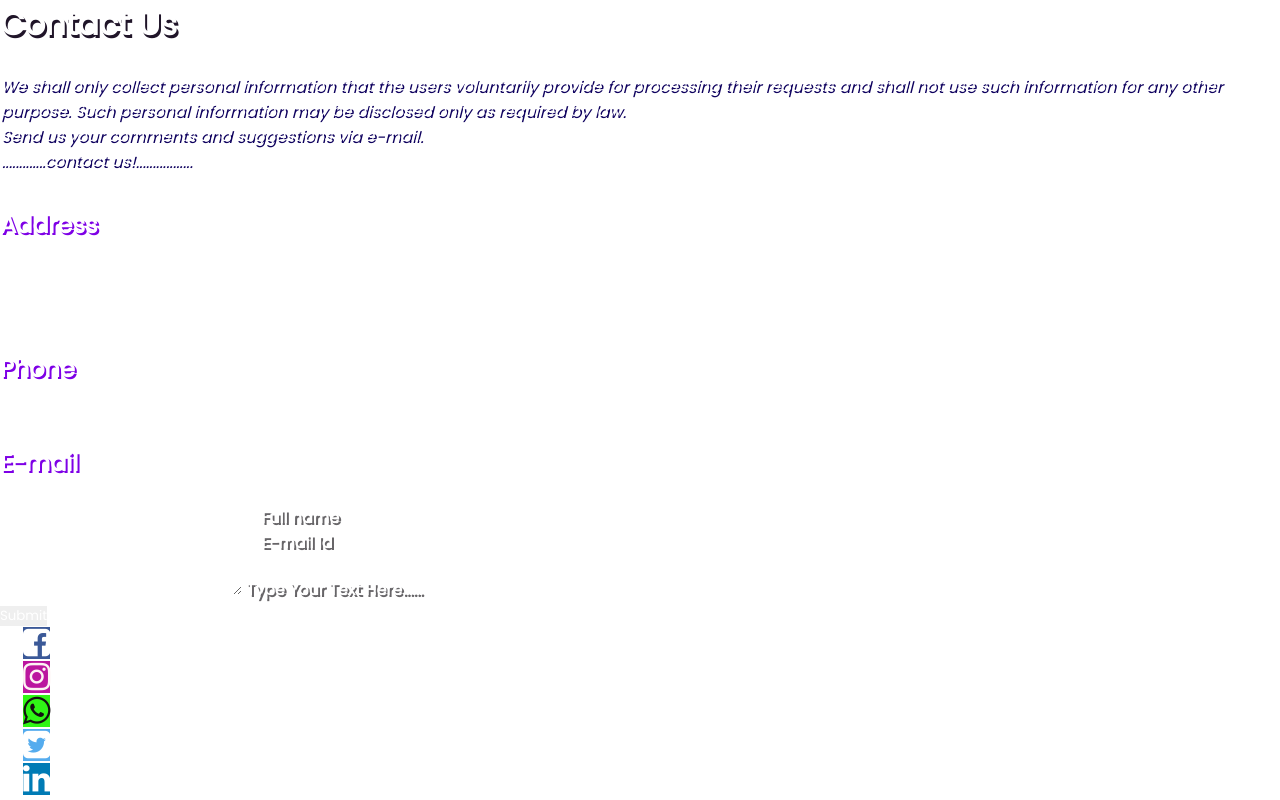
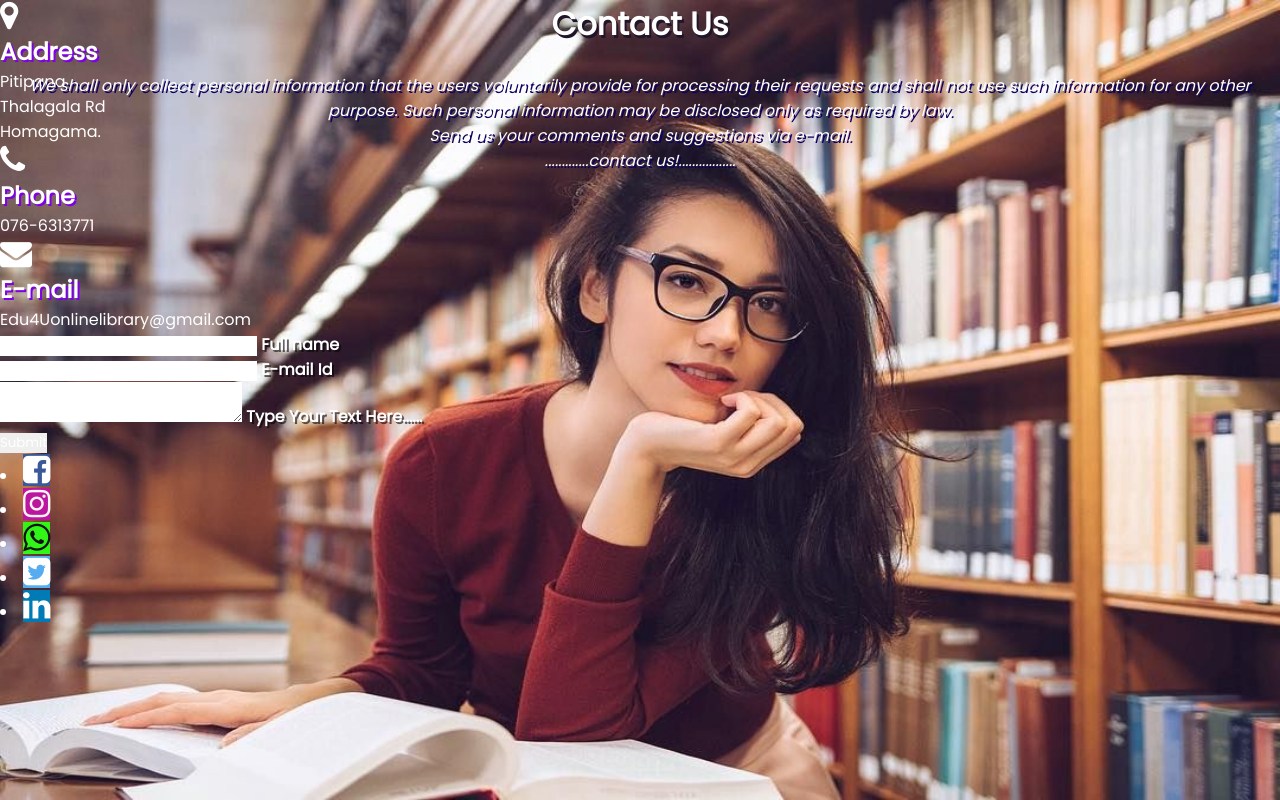
Before and after one commit to Hirankavindu/University-Web-project, a PHP site: page /web.html in a window 1280 px wide. Run offline with PHP 8.4, Linux system fonts and the light colour scheme.

Commit message:
Update copy.css

```diff
--- a/Contact Us/copy.css
+++ b/Contact Us/copy.css
@@ -42,3 +42,20 @@ form{
     background: #007bb5;
     color: white;
   }
+  body{
+    background-image: url('imagess/4.jpg');
+    width: 100%;
+    height: 100vh;
+    background-size: 100% 100vh;
+    position: relative;
+    background-repeat: no-repeat;
+}
+header{
+    position:absolute;
+    text-align: center;
+
+}
+header h6{
+    font-size: 30px;
+    text-shadow: 5px 3px #0b3081;
+}
```
